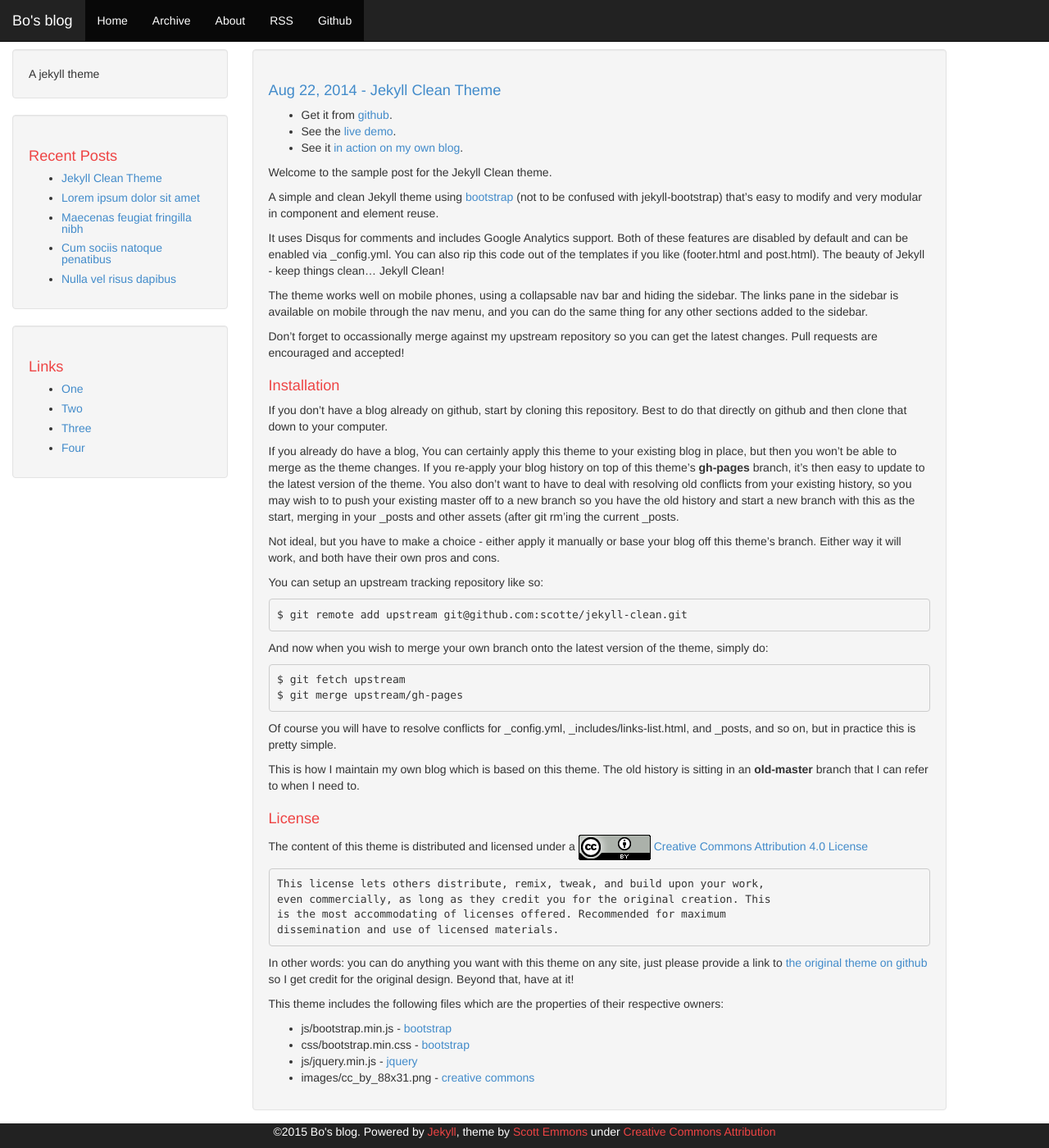
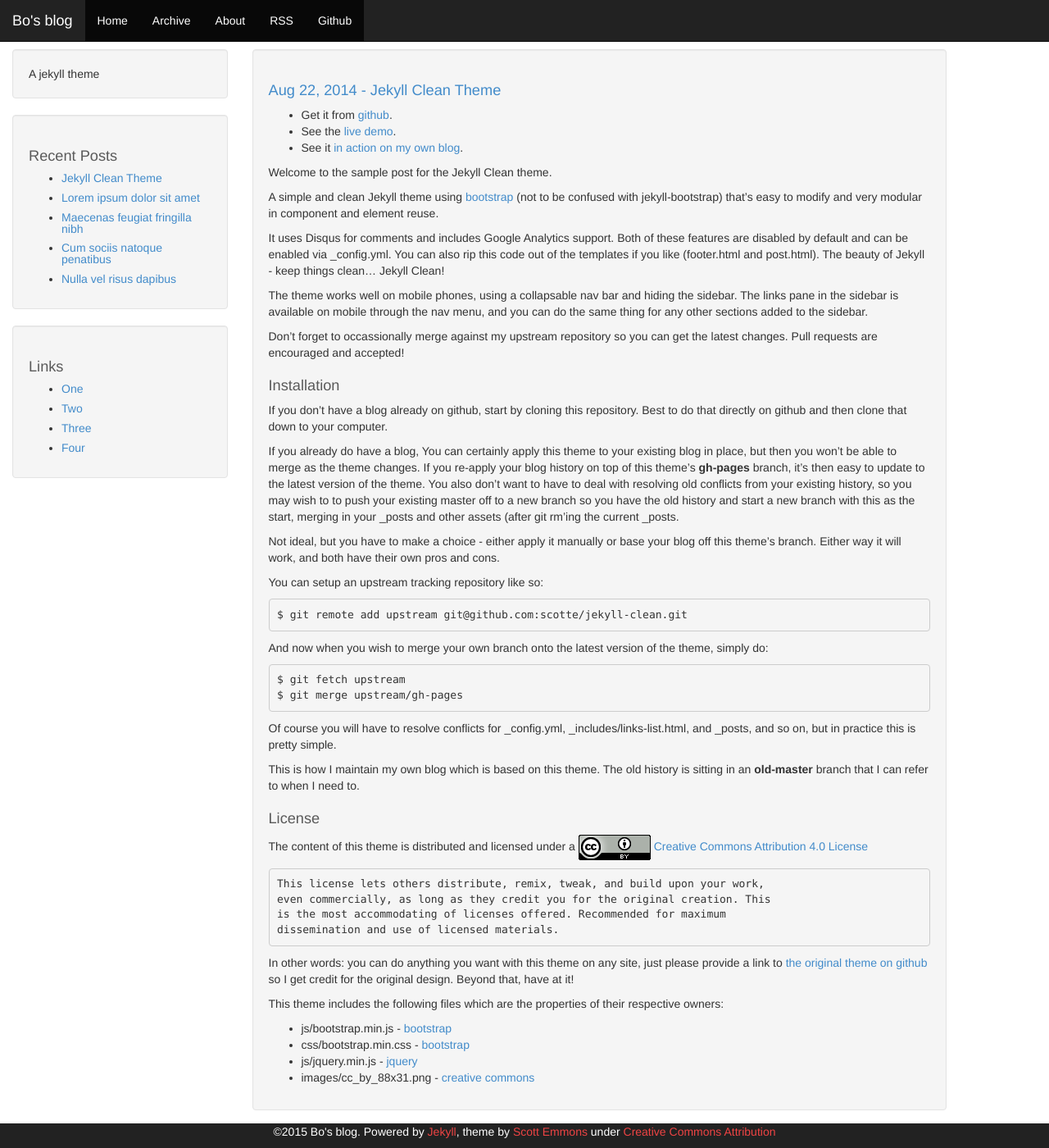
Before and after one commit to fungbo/fungbo.github.io, a Jekyll site: the page built from index.html, in a window 1280 px wide and 1400 px high. Shown: the whole window at 82% size. Built offline with Jekyll 4.4.1, drawn with Linux system fonts in a browser that asks for light colours; Markdown is read by kramdown in place of the engine named in the settings; the list of posts is cut into pages by our own code.

Commit message:
Change title color

```diff
--- a/css/theme.css
+++ b/css/theme.css
@@ -38,7 +38,7 @@ body {
 }
 
 .well h1 {
-    color: #ee4444;
+    color: #5a5a5a;
     font-size: 1.3em;
 }
 
```
